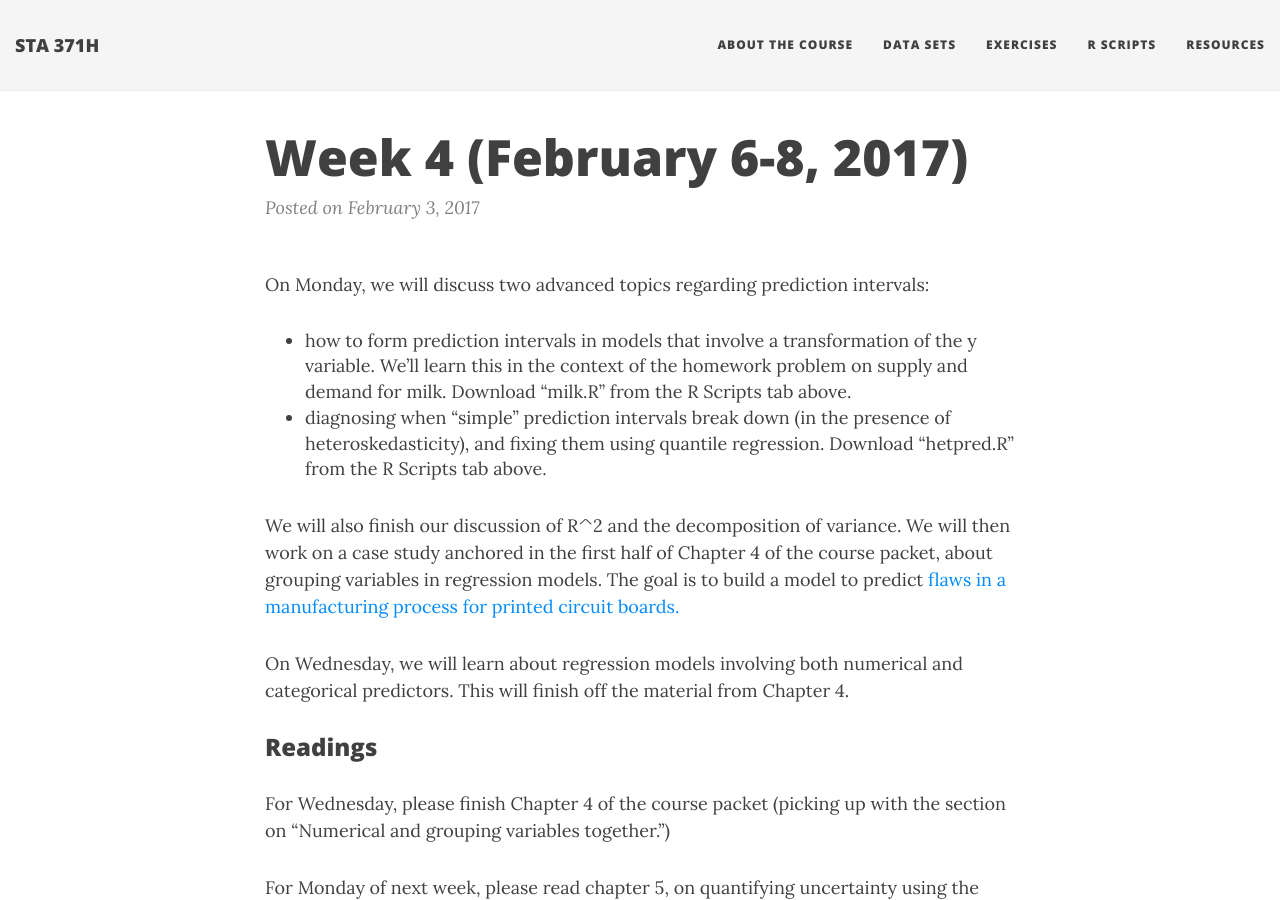
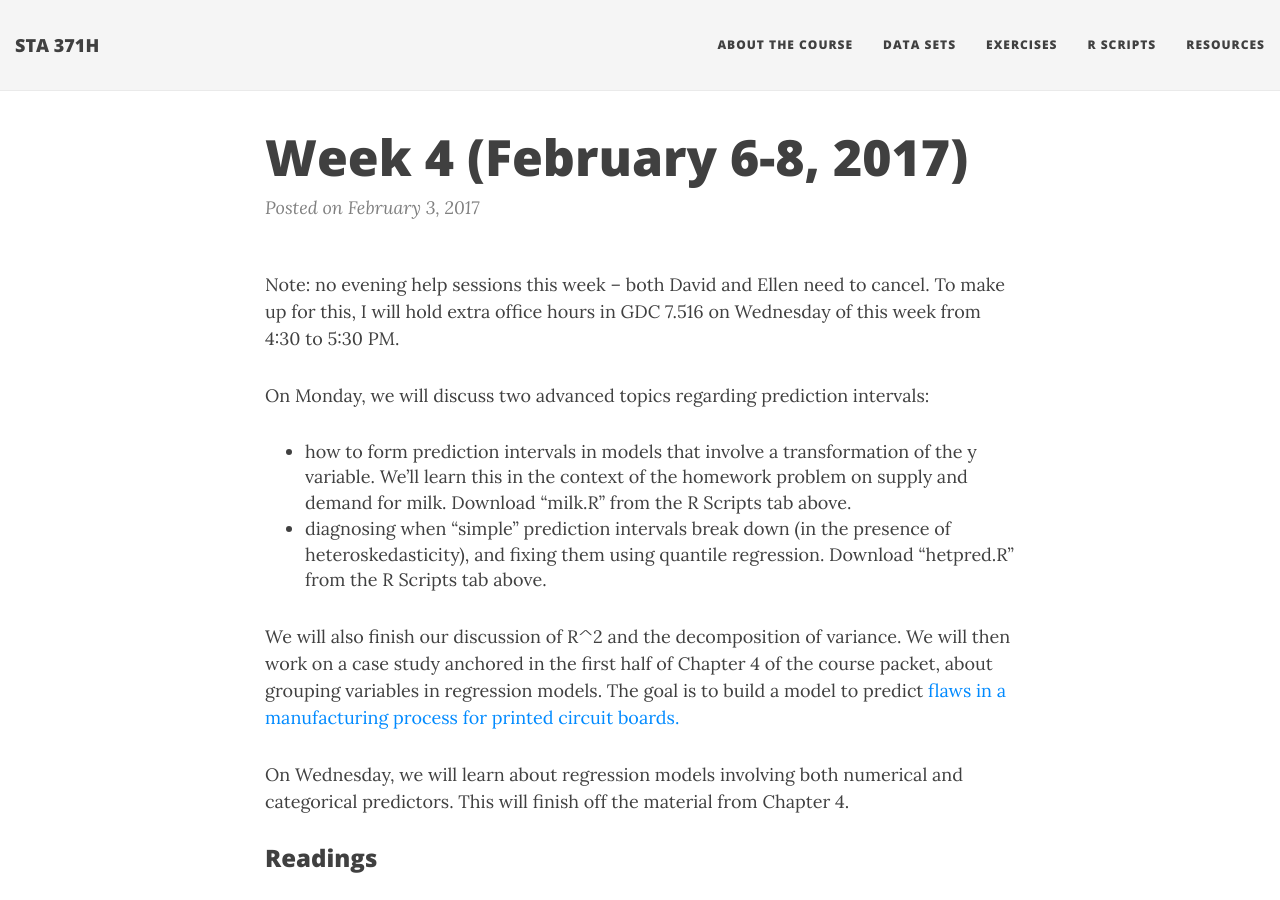
Before and after one commit to jgscott/STA371H_Spring2017, a Jekyll site: the page built from _posts/2017-02-03-week04.md, in a window 1280 px wide and 900 px high. Built offline with Jekyll 4.4.1, drawn with Linux system fonts in a browser that asks for light colours; nearby versions of some CDN libraries.

Commit message:
help session notice

```diff
--- a/_posts/2017-02-03-week04.md
+++ b/_posts/2017-02-03-week04.md
@@ -2,6 +2,8 @@
 layout: post
 title: Week 4 (February 6-8, 2017)
 ---
+
+Note: no evening help sessions this week -- both David and Ellen need to cancel.  To make up for this, I will hold extra office hours in GDC 7.516 on Wednesday of this week from 4:30 to 5:30 PM.
 
 On Monday, we will discuss two advanced topics regarding prediction intervals:
 - how to form prediction intervals in models that involve a transformation of the y variable.  We'll learn this in the context of the homework problem on supply and demand for milk.  Download "milk.R" from the R Scripts tab above.
```
